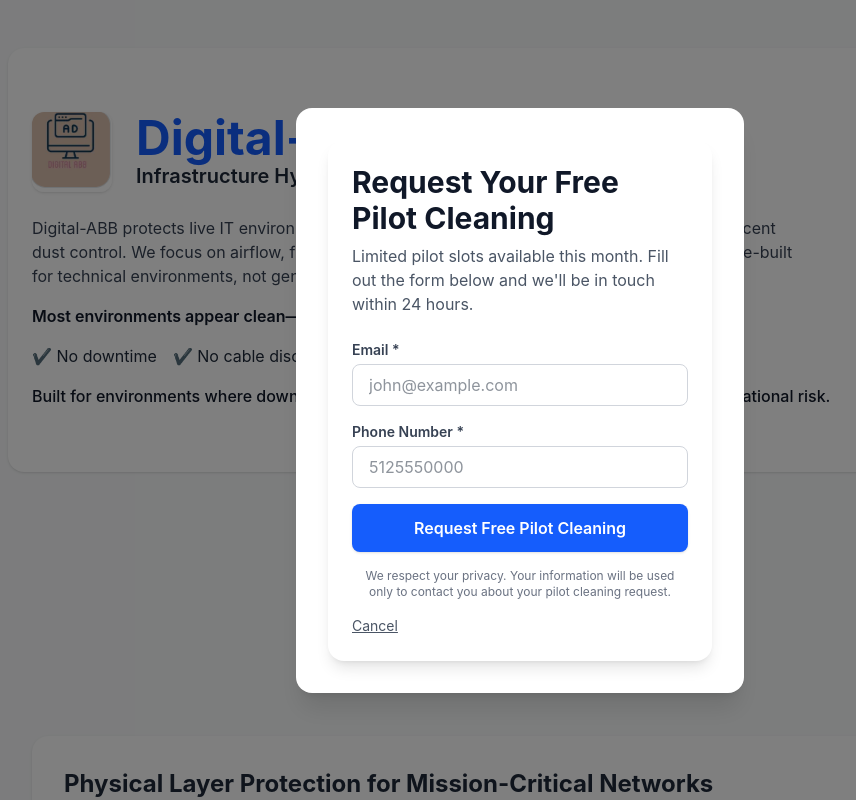
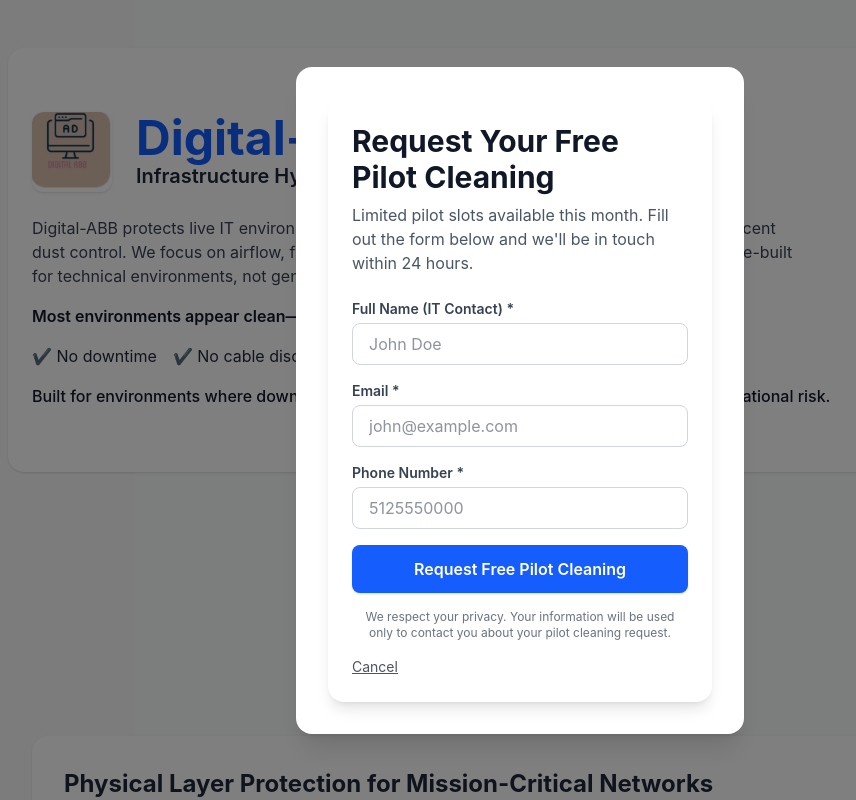
Before and after one commit to aboumba2002/digital-abb, a React (Vite) app: page / in a window 1280 px wide. Both pictures are taken after a click on the button "Request Free Pilot Cleaning". Shown: the top 800 px of the page, without its empty margins (120-976 px from the left). Built offline with nearby package versions, Linux system fonts and the light colour scheme.

Commit message:
confirm thank you page

```diff
--- a/src/ContactForm.tsx
+++ b/src/ContactForm.tsx
@@ -6,6 +6,20 @@
 
       <form action="https://formspree.io/f/xlgzdjzr" method="POST" onSubmit={() => onClose()} className="space-y-4">
         <input type="hidden" name="_redirect" value="https://digital-abb.vercel.app/thank-you" />
+
+       <div>
+          <label htmlFor="name" className="block text-sm font-semibold text-gray-700 mb-1">
+            Full Name (IT Contact) *
+          </label>
+          <input
+            type="text"
+            id="name"
+            name="name"
+            required
+            className="w-full px-4 py-2 border border-gray-300 rounded-lg focus:outline-none focus:ring-2 focus:ring-blue-600"
+            placeholder="John Doe"
+          />
+        </div>
 
         <div>
           <label htmlFor="email" className="block text-sm font-semibold text-gray-700 mb-1">
--- a/src/ThankYou.tsx
+++ b/src/ThankYou.tsx
@@ -1,9 +1,21 @@
 export default function ThankYou() {
   return (
-    <div className="bg-gray-50 min-h-screen text-gray-800 flex items-center justify-center">
-      <div className="max-w-md mx-auto p-6 bg-white rounded-2xl shadow text-center">
-        <h1>Thank You!</h1>
-        <p>Your request has been received. We’ll contact you within 24 hours.</p>
+    <div className="min-h-screen flex items-center justify-center bg-gray-50">
+      <div className="bg-white p-8 rounded-2xl shadow text-center max-w-md">
+        <h1 className="text-3xl font-bold text-blue-600 mb-4">
+          Thank You!
+        </h1>
+
+        <p className="text-gray-700 mb-6">
+          Your request has been submitted. We will contact you within 24 hours.
+        </p>
+
+        <a
+          href="/"
+          className="inline-block bg-blue-600 text-white px-6 py-3 rounded-lg font-semibold hover:bg-blue-500"
+        >
+          Back to Website
+        </a>
       </div>
     </div>
   );
```
